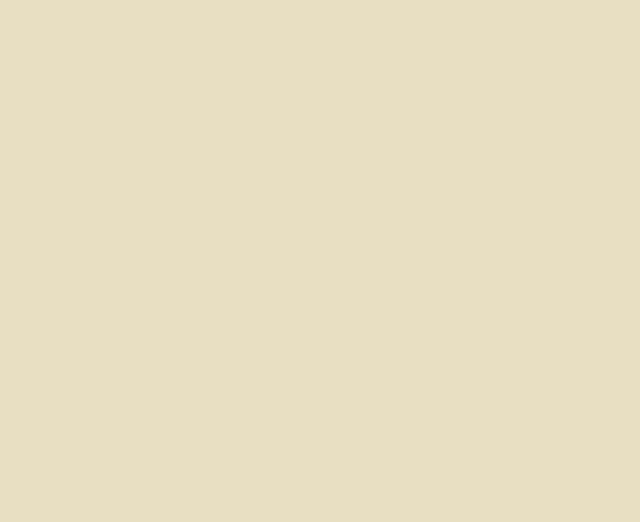
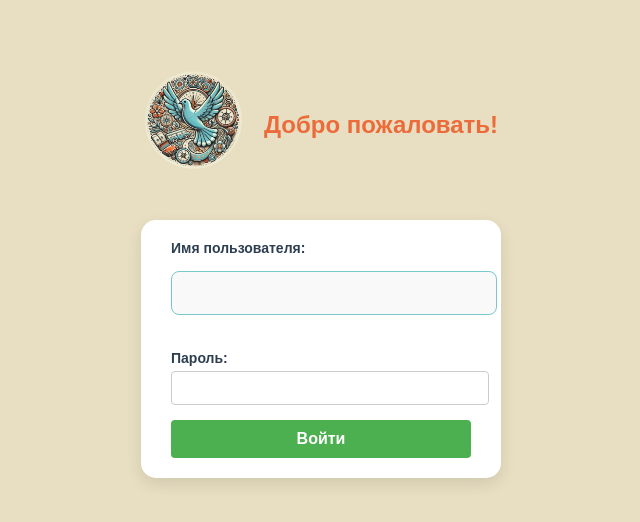
Before and after one commit to pyatkinmv/pognaleey, a React (Create React App) app in the folder pognaleey-front/: page /login in a window 1280 px wide. Before the commit this address had no page. Shown: the top 522 px of the page, without its empty margins (319-959 px from the left). Built offline with nearby package versions, Linux system fonts and the light colour scheme.

Commit message:
Implement login page in pognaleey-front

```diff
--- a/pognaleey-front/package.json
+++ b/pognaleey-front/package.json
@@ -16,7 +16,8 @@
     "react-router-dom": "^7.0.2",
     "react-scripts": "5.0.1",
     "typescript": "^4.9.5",
-    "web-vitals": "^2.1.4"
+    "web-vitals": "^2.1.4",
+    "jwt-decode": "^4.0.0"
   },
   "scripts": {
     "start": "react-scripts start",
--- a/pognaleey-front/src/App.tsx
+++ b/pognaleey-front/src/App.tsx
@@ -1,6 +1,7 @@
 import React, {useState} from "react";
 import {useNavigate} from "react-router-dom"; // Для перехода между страницами
-import "./App.css"; // Подключаем стили
+import "./App.css";
+import apiClient from "./apiClient"; // Подключаем стили
 
 const App: React.FC = () => {
     const [formData, setFormData] = useState({
@@ -42,9 +43,8 @@ const App: React.FC = () => {
     const handleSubmit = async (e: React.FormEvent) => {
         e.preventDefault();
         try {
-            const response = await fetch(`${process.env.REACT_APP_API_URL}/travel-inquiries`, {
+            const response = await apiClient(`${process.env.REACT_APP_API_URL}/travel-inquiries`, {
                 method: "POST",
-                headers: {"Content-Type": "application/json"},
                 body: JSON.stringify(formData),
             });
 
--- a/pognaleey-front/src/AppRouter.tsx
+++ b/pognaleey-front/src/AppRouter.tsx
@@ -1,15 +1,48 @@
 import {BrowserRouter as Router, Route, Routes} from "react-router-dom";
 import App from "./App";
 import Recommendations from "./Recommendations";
+import LoginForm from "./LoginForm";
+// import RegisterForm from "./RegisterForm";
+import PrivateRoute from "./PrivateRoute";
 
 const AppRouter: React.FC = () => {
     return (
         <Router>
             <Routes>
-                <Route path="/" element={<App/>}/>
+                {/* Доступные без авторизации страницы */}
+                <Route path="/login" element={<LoginForm/>}/>
+                {/*<Route path="/register" element={<RegisterForm />} />*/}
+
+                {/* Защищенные маршруты */}
+                <Route
+                    path="/"
+                    element={
+                        <PrivateRoute>
+                            <App/>
+                        </PrivateRoute>
+                    }
+                />
                 <Route
                     path="/travel-inquiries/:inquiryId/recommendations"
-                    element={<Recommendations/>}
+                    element={
+                        <PrivateRoute>
+                            <Recommendations/>
+                        </PrivateRoute>
+                    }
+                />
+
+                {/* Обработка неизвестных маршрутов */}
+                <Route
+                    path="*"
+                    element={
+                        <div style={{textAlign: "center", marginTop: "20vh"}}>
+                            <h1>404</h1>
+                            <p>Страница не найдена</p>
+                            <a href="/" style={{color: "#4caf50", textDecoration: "none"}}>
+                                Вернуться на главную
+                            </a>
+                        </div>
+                    }
                 />
             </Routes>
         </Router>
--- /dev/null
+++ b/pognaleey-front/src/LoginForm.css
@@ -0,0 +1,67 @@
+.login-container {
+    display: flex;
+    flex-direction: column;
+    align-items: center;
+    justify-content: center;
+    text-align: center;
+    margin-top: 50px;
+}
+
+.header {
+    margin-bottom: 20px;
+}
+
+.logo {
+    width: 100px;
+    height: 100px;
+    margin-bottom: 10px;
+}
+
+.login-title {
+    font-size: 24px;
+    font-weight: bold;
+    margin-bottom: 20px;
+}
+
+.login-form {
+    width: 300px;
+    display: flex;
+    flex-direction: column;
+    gap: 15px;
+}
+
+.form-group {
+    display: flex;
+    flex-direction: column;
+    align-items: flex-start;
+}
+
+.form-group label {
+    font-size: 14px;
+    font-weight: bold;
+    margin-bottom: 5px;
+}
+
+.form-group input {
+    width: 100%;
+    padding: 8px;
+    font-size: 14px;
+    border: 1px solid #ccc;
+    border-radius: 4px;
+}
+
+.login-button {
+    padding: 10px;
+    font-size: 16px;
+    font-weight: bold;
+    color: white;
+    background-color: #4caf50;
+    border: none;
+    border-radius: 4px;
+    cursor: pointer;
+    transition: background-color 0.3s;
+}
+
+.login-button:hover {
+    background-color: #45a049;
+}
--- /dev/null
+++ b/pognaleey-front/src/LoginForm.tsx
@@ -0,0 +1,90 @@
+// LoginForm.tsx
+import React, {useState} from "react";
+import {useNavigate} from "react-router-dom";
+import "./LoginForm.css";
+
+const LoginForm: React.FC = () => {
+    const [credentials, setCredentials] = useState({
+        username: "",
+        password: "",
+    });
+
+    const navigate = useNavigate();
+
+    const handleChange = (e: React.ChangeEvent<HTMLInputElement>) => {
+        const {name, value} = e.target;
+        setCredentials({
+            ...credentials,
+            [name]: value,
+        });
+    };
+
+    const handleSubmit = async (e: React.FormEvent) => {
+        e.preventDefault();
+
+        try {
+            const response = await fetch(`${process.env.REACT_APP_API_URL}/auth/login`, {
+                method: "POST",
+                headers: {"Content-Type": "application/json"},
+                body: JSON.stringify(credentials),
+            });
+
+            if (response.ok) {
+                const token = await response.text(); // Получаем токен как текст
+                localStorage.setItem("jwtToken", token); // Сохраняем токен в локальное хранилище
+
+                alert("Успешный вход в систему!");
+                navigate("/"); // Редирект на главную страницу
+            } else {
+                alert("Ошибка входа. Проверьте имя пользователя и пароль.");
+            }
+        } catch (error) {
+            console.error("Ошибка:", error);
+            alert("Не удалось войти. Попробуйте позже.");
+        }
+    };
+
+
+    return (
+        <div className="login-container">
+            <div className="header">
+                <img
+                    className="logo"
+                    src="/logo-circle192.png"
+                    alt="Логотип"
+                />
+                <h1 className="login-title">Добро пожаловать!</h1>
+            </div>
+
+            <form onSubmit={handleSubmit} className="login-form">
+                <div className="form-group">
+                    <label htmlFor="username">Имя пользователя:</label>
+                    <input
+                        type="text"
+                        id="username"
+                        name="username"
+                        value={credentials.username}
+                        onChange={handleChange}
+                        required
+                    />
+                </div>
+
+                <div className="form-group">
+                    <label htmlFor="password">Пароль:</label>
+                    <input
+                        type="password"
+                        id="password"
+                        name="password"
+                        value={credentials.password}
+                        onChange={handleChange}
+                        required
+                    />
+                </div>
+
+                <button type="submit" className="login-button">Войти</button>
+            </form>
+        </div>
+    );
+};
+
+export default LoginForm;
--- /dev/null
+++ b/pognaleey-front/src/PrivateRoute.tsx
@@ -0,0 +1,35 @@
+import React from "react";
+import {Navigate} from "react-router-dom";
+import {jwtDecode} from "jwt-decode";
+
+interface PrivateRouteProps {
+    children: React.ReactNode;
+}
+
+interface JwtPayload {
+    exp: number; // Время истечения токена в формате UNIX
+}
+
+const isTokenExpired = (token: string): boolean => {
+    try {
+        const decoded = jwtDecode<JwtPayload>(token);
+        const currentTime = Math.floor(Date.now() / 1000); // Текущее время в секундах
+        return decoded.exp < currentTime; // Если срок истек, возвращаем true
+    } catch (error) {
+        console.error("Ошибка при проверке токена:", error);
+        return true; // Если не удалось декодировать, считаем токен истекшим
+    }
+};
+
+
+const PrivateRoute: React.FC<{ children: React.ReactNode }> = ({children}) => {
+    const token = localStorage.getItem("jwtToken");
+
+    if (!token || isTokenExpired(token)) {
+        return <Navigate to="/login" replace/>;
+    }
+
+    return <>{children}</>;
+};
+
+export default PrivateRoute;
--- a/pognaleey-front/src/Recommendations.tsx
+++ b/pognaleey-front/src/Recommendations.tsx
@@ -1,6 +1,7 @@
 import React, {useEffect, useState} from "react";
 import {useLocation, useParams} from "react-router-dom";
-import "./Recommendations.css"; // Подключаем стили
+import "./Recommendations.css";
+import apiClient from "./apiClient"; // Подключаем стили
 
 interface QuickRecommendation {
     id: string;
@@ -53,7 +54,7 @@ const Recommendations: React.FC = () => {
             setIsLoading(true); // Устанавливаем индикатор загрузки
 
             try {
-                const response = await fetch(`${process.env.REACT_APP_API_URL}/travel-inquiries/${params.inquiryId}/recommendations`);
+                const response = await apiClient(`${process.env.REACT_APP_API_URL}/travel-inquiries/${params.inquiryId}/recommendations`);
 
                 if (!response.ok) {
                     throw new Error(`Failed to fetch recommendations: ${response.status}`);
--- /dev/null
+++ b/pognaleey-front/src/apiClient.ts
@@ -0,0 +1,20 @@
+const apiClient = async (url: string, options: RequestInit = {}) => {
+    const token = localStorage.getItem("jwtToken"); // Получаем токен из локального хранилища
+
+    const headers = {
+        ...(options.headers || {}),
+        Authorization: token ? `Bearer ${token}` : "", // Добавляем токен в заголовок
+        "Content-Type": "application/json",
+    };
+
+    const response = await fetch(url, {...options, headers});
+    if (response.status === 401) {
+        // Если токен недействителен, перенаправляем на логин
+        localStorage.removeItem("jwtToken");
+        window.location.href = "/login";
+    }
+
+    return response;
+};
+
+export default apiClient;
```
Also changed, not shown: 1 other file (tests, documents, lock files or other folders).
